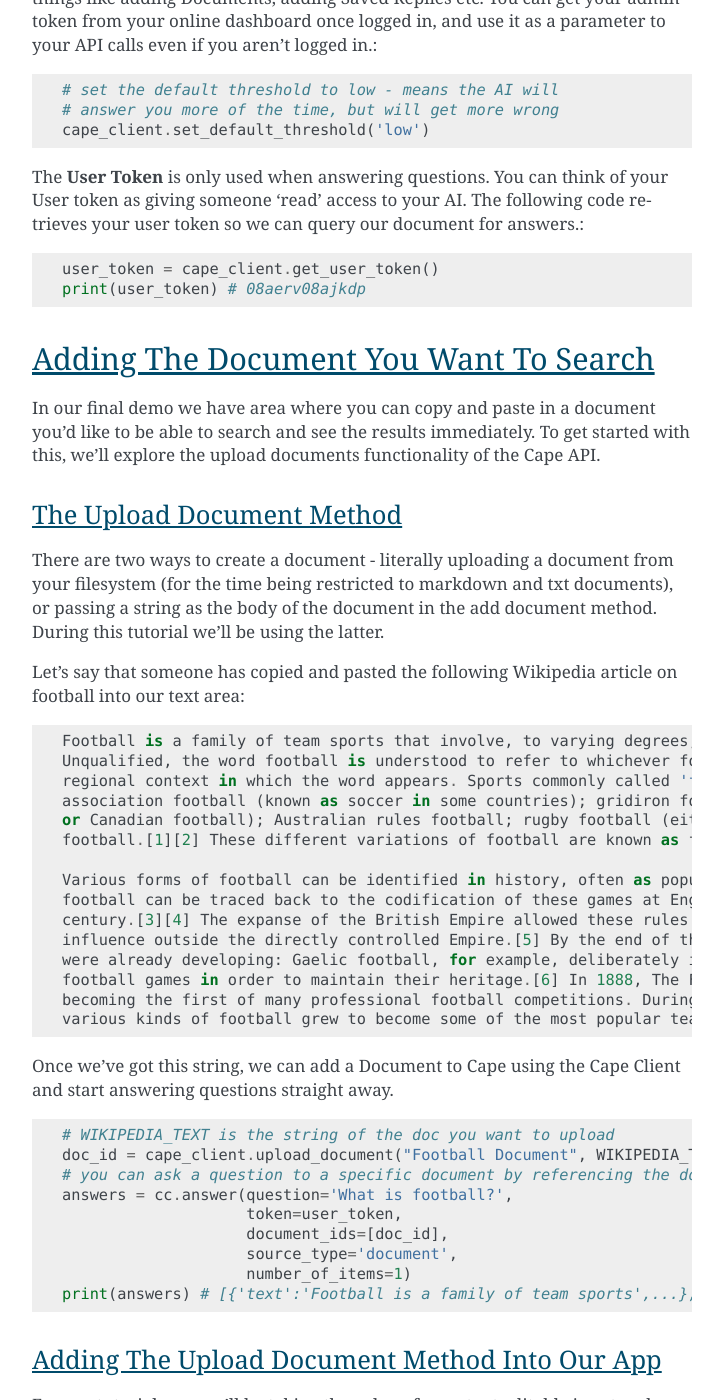
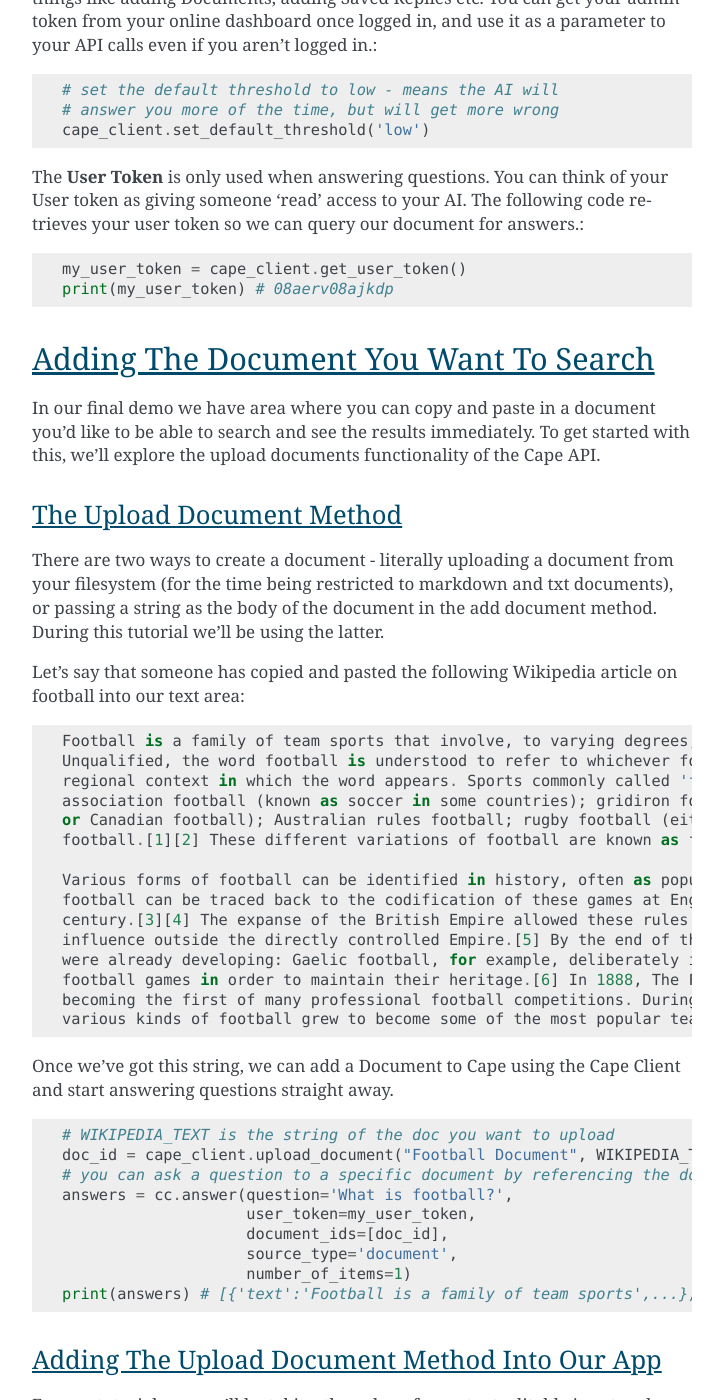
Before and after one commit to bloomsburyai/cape-client, a Sphinx documentation site: the page built from docs/source/ctrl_f_tutorial.rst, in a window 1280 px wide and 1400 px high, scrolled down 2198 px. Shown: the whole window, without its empty margins (388-1111 px from the left). Built offline with Sphinx 7.4.7, drawn with Linux system fonts in a browser that asks for light colours.

Commit message:
Rename 'token' parameter to 'user_token' to avoid confusion with the admin token

```diff
--- a/docs/source/ctrl_f_tutorial.rst
+++ b/docs/source/ctrl_f_tutorial.rst
@@ -81,8 +81,8 @@ to your API calls even if you aren't logged in.::
 The **User Token** is only used when answering questions. You can think of your User token as giving someone 'read'
 access to your AI. The following code retrieves your user token so we can query our document for answers.::
 
-    user_token = cape_client.get_user_token()
-    print(user_token) # 08aerv08ajkdp
+    my_user_token = cape_client.get_user_token()
+    print(my_user_token) # 08aerv08ajkdp
 
 Adding The Document You Want To Search
 --------------------------------------
@@ -125,7 +125,7 @@ away. ::
     doc_id = cape_client.upload_document("Football Document", WIKIPEDIA_TEXT)
     # you can ask a question to a specific document by referencing the document id
     answers = cc.answer(question='What is football?',
-                        token=user_token,
+                        user_token=my_user_token,
                         document_ids=[doc_id],
                         source_type='document',
                         number_of_items=1)
@@ -196,7 +196,7 @@ Once you've uploaded your documents, getting a response back is as simple as cal
 which returns a ranked list of answers. We've got an example below, which we'll discuss in more detail before jumping in to implementing the tutorial.::
 
     answers = cape_client.answer(question='What is football?',
-                                 token=ANSWER_TOKEN,
+                                 user_token=ANSWER_TOKEN,
                                  document_ids=[FOOTBALL_DOCUMENT_ID],
                                  source_type='document',
                                  number_of_items=5)
```
Also changed, not shown: 1 other file.
